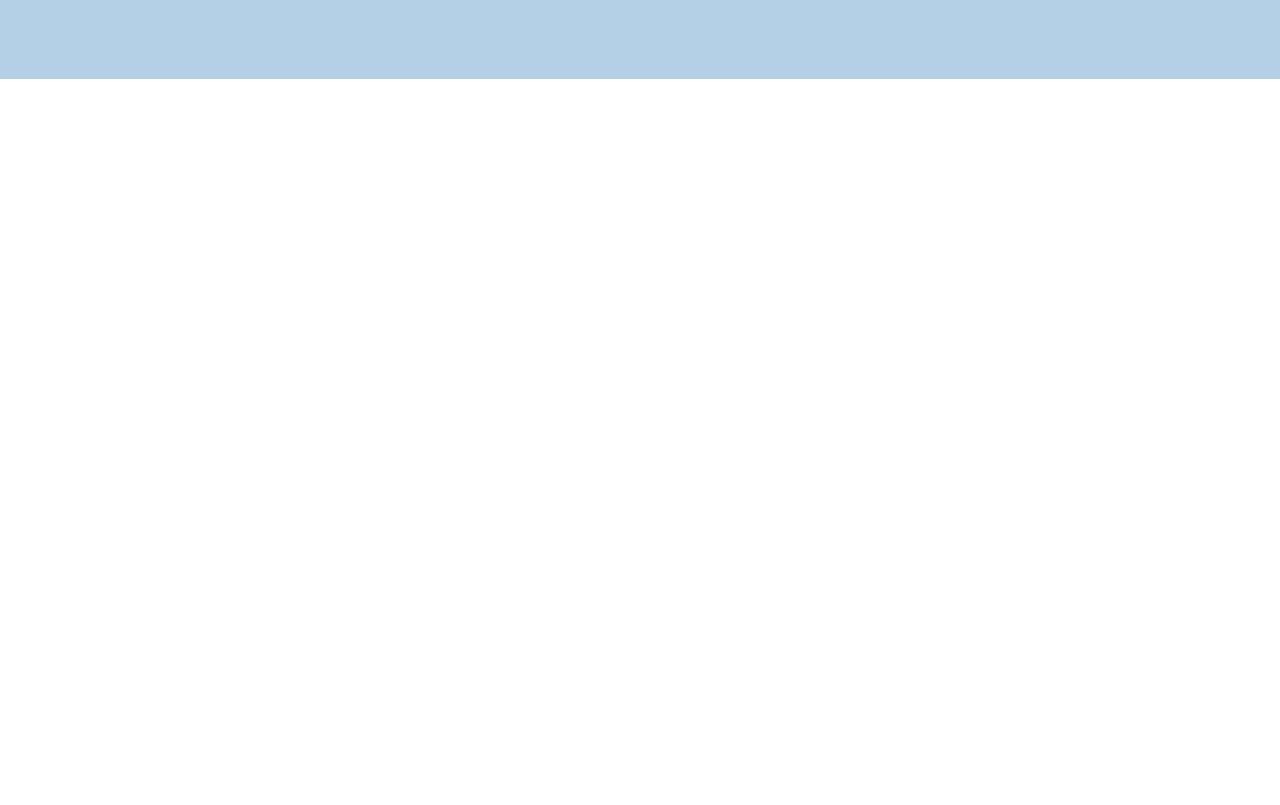
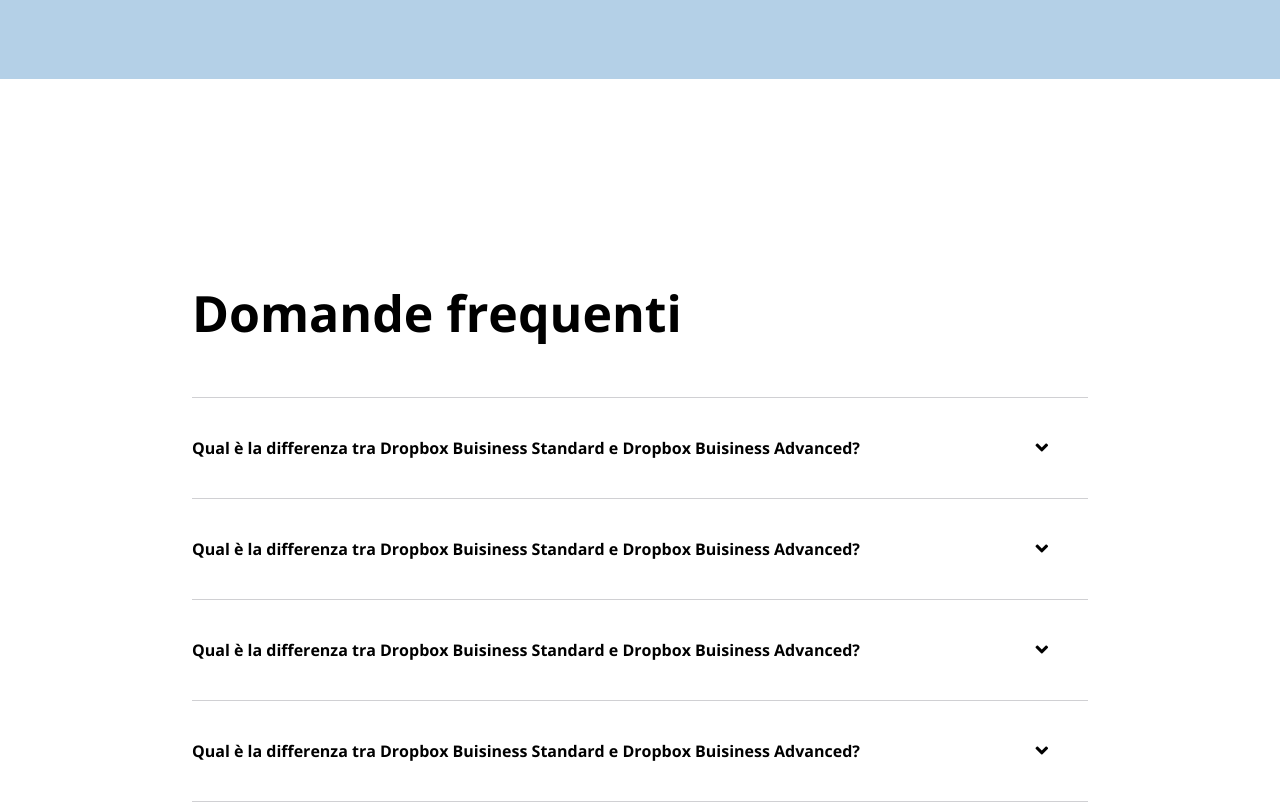
Before and after one commit to MatteoRuggieri2/htmlcss-dropbox, a plain HTML site: page index.html in a window 1280 px wide. Shown: the part 6530-7335 px from the top of the page. Before the commit the page ends 6809 px from the top, so only its background shows below. Drawn offline with nearby package versions, Linux system fonts and the light colour scheme.

Commit message:
Finita la FAQ section

```diff
--- a/css/style.css
+++ b/css/style.css
@@ -491,3 +491,25 @@
     top: 0;
     right: 0;
 }
+
+/*Section 5 - FAQ section*/
+.faq-section{
+    margin: 150px 0;
+}
+
+.faq-section li{
+    display: inline-block;
+    width: 100%;
+    padding-right: 40px;
+    line-height: 100px;
+    border-bottom: 1px solid #d0d0d3;
+    font-weight: bold;
+}
+
+.faq-section li:first-child{
+    border-top: 1px solid #d0d0d3;
+}
+
+li .angledown-icon{
+    float: right;
+}
--- a/index.html
+++ b/index.html
@@ -840,6 +840,34 @@
                 </div>
             </div>
         </section>
+
+        <!-- Section 5 - FAQ -->
+        <section class="faq-section">
+            <div class="container">
+                <h2 class="section-title">Domande frequenti</h2>
+                <ul>
+                    <li>
+                        <span>Qual è la differenza tra Dropbox Buisiness Standard e Dropbox Buisiness Advanced?</span>
+                        <span class="icon angledown-icon"><i class="fas fa-angle-down"></i></span>
+                    </li>
+
+                    <li>
+                        <span>Qual è la differenza tra Dropbox Buisiness Standard e Dropbox Buisiness Advanced?</span>
+                        <span class="icon angledown-icon"><i class="fas fa-angle-down"></i></span>
+                    </li>
+
+                    <li>
+                        <span>Qual è la differenza tra Dropbox Buisiness Standard e Dropbox Buisiness Advanced?</span>
+                        <span class="icon angledown-icon"><i class="fas fa-angle-down"></i></span>
+                    </li>
+
+                    <li>
+                        <span>Qual è la differenza tra Dropbox Buisiness Standard e Dropbox Buisiness Advanced?</span>
+                        <span class="icon angledown-icon"><i class="fas fa-angle-down"></i></span>
+                    </li>
+                </ul>
+            </div>
+        </section>
     </main>
 </body>
 </html>
```
